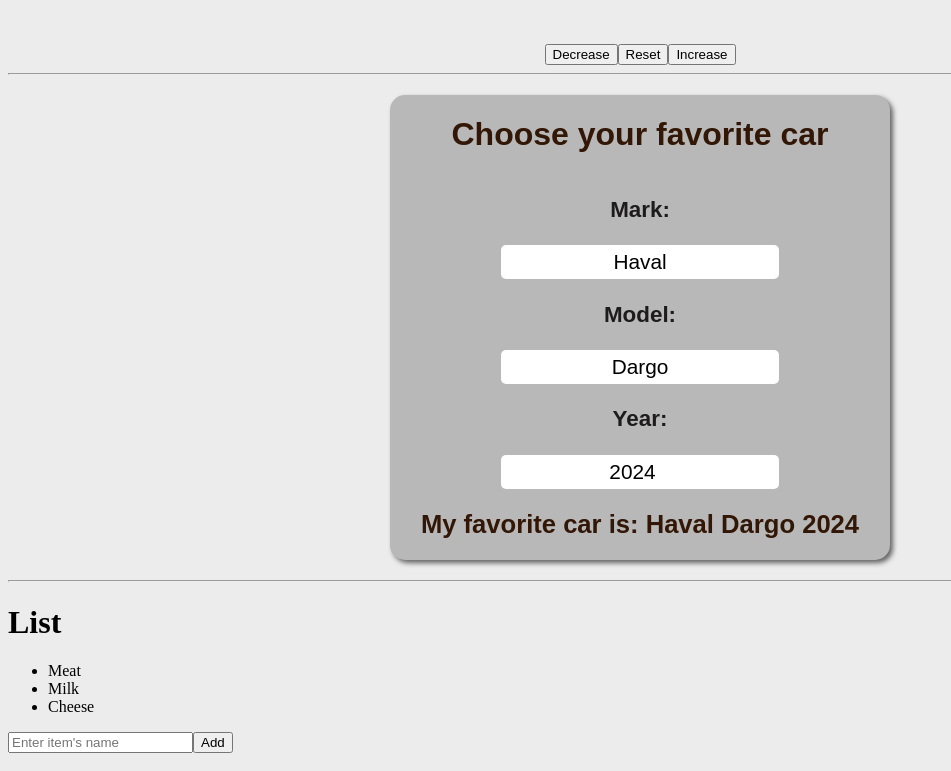
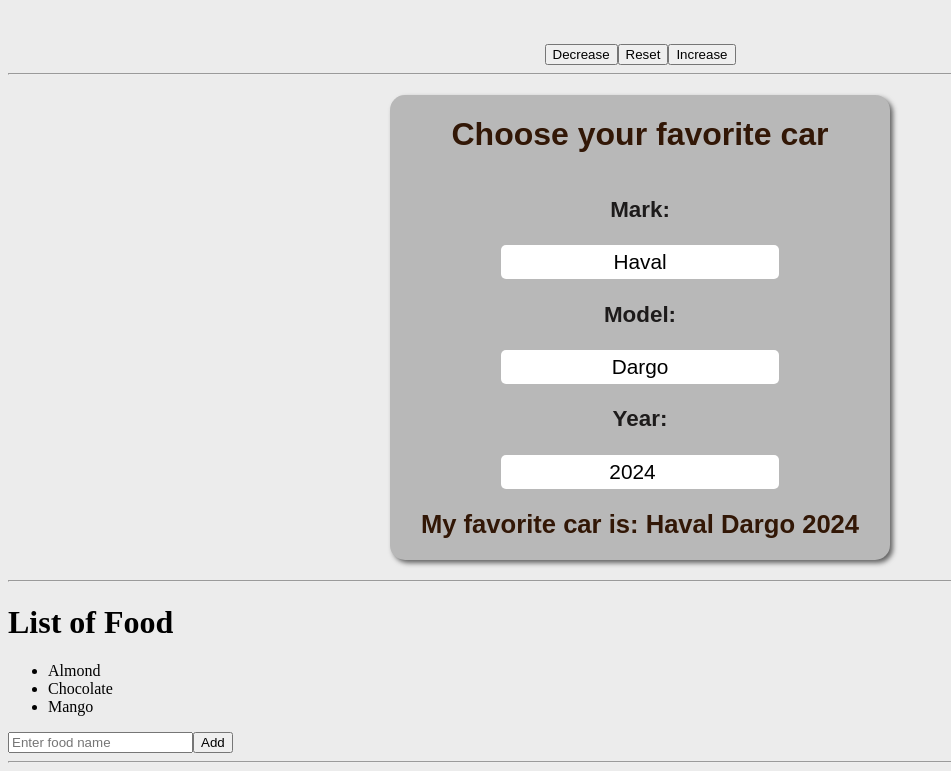
Before and after one commit to Defenseman/react_full_course, a React (Vite) app in the folder my_react_project/: page / in a window 1280 px wide. Shown: the part 3953-4724 px from the top of the page, without its empty margins (0-951 px from the left). Built offline with nearby package versions, Linux system fonts and the light colour scheme.

Commit message:
Update State of Array repeat

```diff
--- a/my_react_project/src/App.jsx
+++ b/my_react_project/src/App.jsx
@@ -13,7 +13,7 @@
 import ColorPicker from "./components/colorPicker/colorPicker.jsx";
 import UpdateFnc from "./components/updateFnc/updateFnc.jsx";
 import UpdateState from './components/updateStateOfObjects/updateState.jsx'
-import UpdateStateArray from './components/UpdateStateArray/updateStateArrey.jsx'
+import UpdateStateArray from './components/UpdateStateArray/updateStateArray.jsx'
 
 
 function App() {
@@ -71,6 +71,7 @@
             <UpdateState/>
             <hr></hr>
             <UpdateStateArray/>
+            <hr></hr>
         </>
     );
 }
--- /dev/null
+++ b/my_react_project/src/components/UpdateStateArray/updateStateArray.jsx
@@ -0,0 +1,31 @@
+import React, {useState} from "react";
+
+function UpdateStateArray() {
+    const [foods, setFoods] = React.useState(["Almond", "Chocolate", "Mango"]);
+
+    const addFood = () => {
+        const inputFood = document.getElementById("inputFood").value
+        document.getElementById("inputFood").value = "";
+        setFoods(foods => [...foods, inputFood])
+    }
+
+    const removeFood = (index) => {
+        setFoods(foods.filter((_, i) => i !== index))
+    }
+
+    return (
+        <div>
+            <h1>List of Food</h1>
+            <ul>{foods.map((food, index) =>
+                <li key={index} onClick={() => removeFood(index)}>{food}</li>
+            )}
+            </ul>
+            <input id="inputFood" placeholder="Enter food name"/>
+            <button onClick={addFood}>Add</button>
+        </div>
+    )
+
+}
+
+
+export default UpdateStateArray;
--- a/my_react_project/src/components/UpdateStateArray/updateStateArrey.jsx
+++ /dev/null
@@ -1,28 +0,0 @@
-import React, {useState} from "react";
-
-function UpdateStateArray() {
-    const [items, setItems] = useState(["Meat", "Milk", "Cheese"] )
-
-    const addItem = () => {
-        const inputItem = document.getElementById("inputItem").value;
-        document.getElementById("inputItem").value = "";
-        setItems(items => [...items, inputItem])
-
-    }
-    const removeItem = (index) => {
-        setItems(items.filter((_, i) => i !== index))
-    }
-    return (
-        <div>
-            <h1>List</h1>
-            <ul>{items.map((item, index) =>
-                <li key={index} onClick={() => removeItem(index)}>{item}</li>
-            )}
-            </ul>
-            <input id='inputItem' placeholder="Enter item's name"/>
-            <button onClick={addItem}>Add</button>
-        </div>
-    )
-}
-
-export default UpdateStateArray;
```
